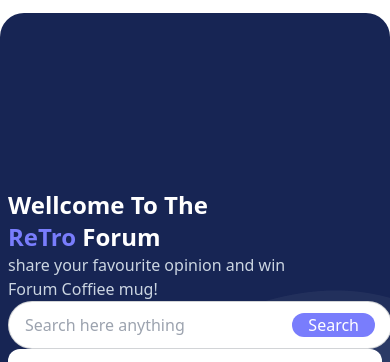
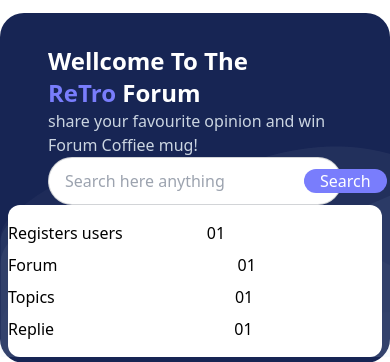
Before and after one commit to MDRUHULAMIN7/RetroForum, a plain HTML site: page index.html in a window 390 px wide. Shown: the part 71-433 px from the top of the page. Drawn offline with nearby package versions, Linux system fonts and the light colour scheme; no server answers.

Commit message:
responsive complete

```diff
--- a/index.html
+++ b/index.html
@@ -63,21 +63,21 @@
   <!-- new banner section  -->
 
   <section class="lg:my-20 my-5">
-    <div class="bg-blue-950  h-[550px] rounded-3xl lg:mx-52 pt-44">
+    <div class="bg-blue-950  lg:h-[550px] h-[350px]  rounded-3xl lg:mx-52 lg:pt-44 pt-8">
 
-    <div style="background-image: url(images/bgbanner.png); height: 550px;" class="bg-no-repeat  ">
-      <div class="lg:flex lg:gap-10    pl-2 pr-2">
-        <div class="lg:space-y-12 lg:pl-20 ">
+    <div style="background-image: url(images/bgbanner.png); " class="bg-no-repeat lg:h-[550px] ">
+      <div class="lg:flex lg:gap-10    pl-2 pr-2 sm:text-center">
+        <div class="lg:space-y-12 lg:pl-20 mx-10 lg:mx-1">
           <h1 class="lg:text-7xl text-2xl text-white font-bold">Wellcome To The <br> <span class="text-[#797DFC]">ReTro</span> Forum</h1>
           <p class="text-slate-300 lg:text-xl">share your favourite opinion and win <br> Forum Coffiee mug!</p>
-          <label class="input input-bordered flex items-center gap-2 w-96 rounded-full">
+          <label class="input input-bordered flex items-center gap-2 lg:w-96 rounded-full">
             <input type="text" class="grow " placeholder="Search here anything" />
             <button class="rounded-full text-white  bg-[#797DFC] px-4">Search</button>
           </label>
 
         </div>
-        <div class="bg-white text-black lg:text-2xl rounded-xl lg:space-y-6 lg:px-4 lg:w-80 h-72 sm:mt-2">
-          <ul class="lg:space-y-7 space-y-2 lg:py-10 py-4">
+        <div class="bg-white text-black lg:text-2xl rounded-xl lg:space-y-6 lg:px-4 lg:w-80 lg:h-72 sm:mt-2">
+          <ul class="lg:space-y-7 space-y-2 lg:py-10 py-4 sm:text-center">
             <li class=""><p>Registers users <span class="pl-20">01</span></p></li>
             <li><p>Forum <span class="pl-44">01</span></p></li>
             <li> <p>Topics <span class="pl-44">01</span></p></li>
--- a/index.js
+++ b/index.js
@@ -9,10 +9,10 @@ const postFetchCategory=async()=>{
 
         const div=document.createElement("div");
         console.log(card.isActive);
-        div.classList="bg-[#F3F3F5] rounded-xl lg:px-8 lg:py-4  mt-8 w-full";
+        div.classList="bg-[#F3F3F5] rounded-xl lg:px-8 px-2 py-2 lg:py-4  mt-8 w-full";
 
         div.innerHTML=`
-        <div class="flex gap-4">
+        <div class="lg:flex lg:justify-start sm:text-center  justify-center gap-4">
 
 
 <div class="indicator">
@@ -21,7 +21,7 @@ const postFetchCategory=async()=>{
 </div>
 
     <div>
-      <div class="flex gap-4">
+      <div class="flex gap-4 ">
         <p># <span id="card-category">${card.category}</span></p>
         <p>Author:<span id="card-author-name">${card.author.name}</span></p>
 
```
